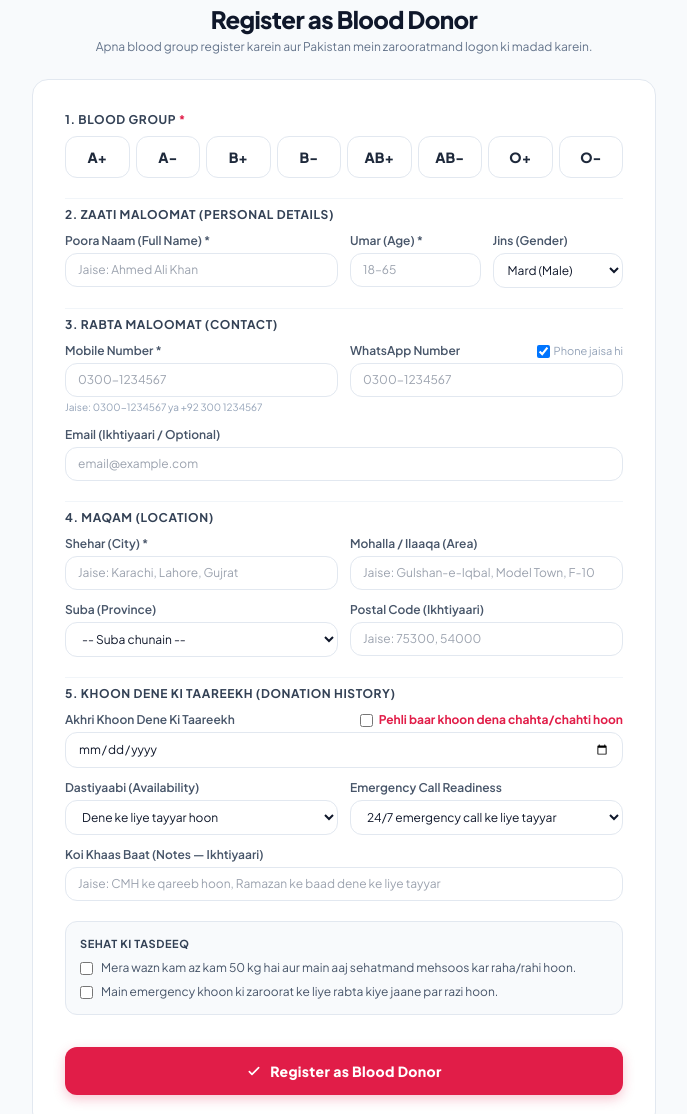
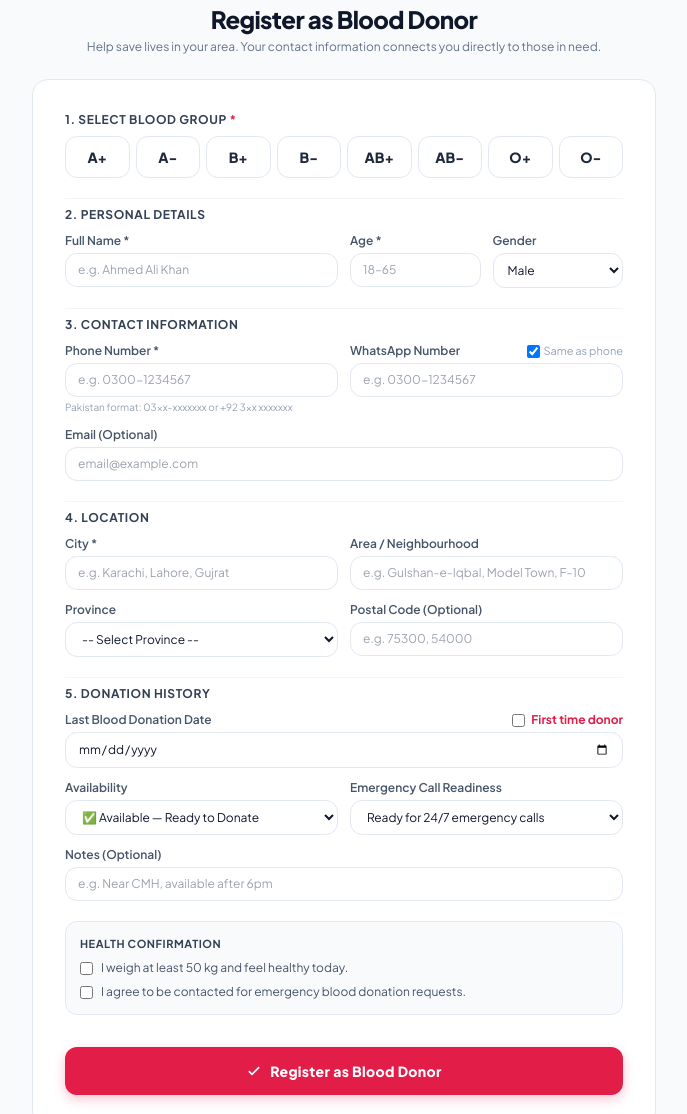
Before and after one commit to dev-codee/GCT-blood-lifesavers, a website: page public/register.html in a window 1280 px wide. Shown: the part 144-1258 px from the top of the page, without its empty margins (296-983 px from the left). Drawn offline with nearby package versions, Linux system fonts and the light colour scheme.

Commit message:
Fix availability dropdown labels in register form

```diff
--- a/public/register.html
+++ b/public/register.html
@@ -36,7 +36,7 @@
       </div>
       <h1 class="text-2xl font-black text-slate-900 tracking-tight">Register as Blood Donor</h1>
       <p class="text-xs text-slate-500 mt-1">
-        Apna blood group register karein aur Pakistan mein zarooratmand logon ki madad karein.
+        Help save lives in your area. Your contact information connects you directly to those in need.
       </p>
     </div>
 
@@ -47,7 +47,7 @@
         <!-- Blood Group -->
         <div>
           <label class="block font-bold text-slate-700 uppercase tracking-wider mb-2">
-            1. Blood Group <span class="text-rose-600">*</span>
+            1. Select Blood Group <span class="text-rose-600">*</span>
           </label>
           <div class="grid grid-cols-4 sm:grid-cols-8 gap-1.5" id="blood-selector">
             <button type="button" onclick="selectBloodGroup('A+')" class="bg-blood-opt py-2.5 px-2 rounded-xl font-black text-sm border text-center transition border-slate-200 bg-white text-slate-800 hover:border-slate-400" data-group="A+">A+</button>
@@ -65,23 +65,23 @@
         <!-- Personal Info -->
         <div class="pt-2 border-t border-slate-100">
           <label class="block font-bold text-slate-700 uppercase tracking-wider mb-2.5">
-            2. Zaati Maloomat (Personal Details)
+            2. Personal Details
           </label>
           <div class="grid grid-cols-1 sm:grid-cols-12 gap-3">
             <div class="sm:col-span-6">
-              <label class="block font-semibold text-slate-600 mb-1">Poora Naam (Full Name) *</label>
-              <input type="text" id="name" required placeholder="Jaise: Ahmed Ali Khan" class="input-minimal w-full px-3 py-2 rounded-xl">
+              <label class="block font-semibold text-slate-600 mb-1">Full Name *</label>
+              <input type="text" id="name" required placeholder="e.g. Ahmed Ali Khan" class="input-minimal w-full px-3 py-2 rounded-xl">
             </div>
             <div class="sm:col-span-3">
-              <label class="block font-semibold text-slate-600 mb-1">Umar (Age) *</label>
+              <label class="block font-semibold text-slate-600 mb-1">Age *</label>
               <input type="number" id="age" min="18" max="65" required placeholder="18–65" class="input-minimal w-full px-3 py-2 rounded-xl">
             </div>
             <div class="sm:col-span-3">
-              <label class="block font-semibold text-slate-600 mb-1">Jins (Gender)</label>
+              <label class="block font-semibold text-slate-600 mb-1">Gender</label>
               <select id="gender" class="input-minimal w-full px-2.5 py-2 rounded-xl">
-                <option value="Male">Mard (Male)</option>
-                <option value="Female">Aurat (Female)</option>
-                <option value="Other">Doosra (Other)</option>
+                <option value="Male">Male</option>
+                <option value="Female">Female</option>
+                <option value="Other">Other</option>
               </select>
             </div>
           </div>
@@ -90,26 +90,26 @@
         <!-- Contact Info -->
         <div class="pt-2 border-t border-slate-100">
           <label class="block font-bold text-slate-700 uppercase tracking-wider mb-2.5">
-            3. Rabta Maloomat (Contact)
+            3. Contact Information
           </label>
           <div class="grid grid-cols-1 sm:grid-cols-2 gap-3">
             <div>
-              <label class="block font-semibold text-slate-600 mb-1">Mobile Number *</label>
-              <input type="tel" id="phone" required placeholder="0300-1234567" oninput="syncWhatsapp()" class="input-minimal w-full px-3 py-2 rounded-xl">
-              <p class="text-[10px] text-slate-400 mt-0.5">Jaise: 0300-1234567 ya +92 300 1234567</p>
+              <label class="block font-semibold text-slate-600 mb-1">Phone Number *</label>
+              <input type="tel" id="phone" required placeholder="e.g. 0300-1234567" oninput="syncWhatsapp()" class="input-minimal w-full px-3 py-2 rounded-xl">
+              <p class="text-[10px] text-slate-400 mt-0.5">Pakistan format: 03xx-xxxxxxx or +92 3xx xxxxxxx</p>
             </div>
             <div>
               <div class="flex items-center justify-between mb-1">
                 <label class="font-semibold text-slate-600">WhatsApp Number</label>
                 <label class="flex items-center gap-1 text-[11px] text-slate-400 cursor-pointer">
                   <input type="checkbox" id="same-as-phone" checked onchange="handleSameAsPhone()" class="rounded border-slate-300 text-slate-900 focus:ring-0">
-                  <span>Phone jaisa hi</span>
+                  <span>Same as phone</span>
                 </label>
               </div>
-              <input type="tel" id="whatsapp" placeholder="0300-1234567" class="input-minimal w-full px-3 py-2 rounded-xl">
+              <input type="tel" id="whatsapp" placeholder="e.g. 0300-1234567" class="input-minimal w-full px-3 py-2 rounded-xl">
             </div>
             <div class="sm:col-span-2">
-              <label class="block font-semibold text-slate-600 mb-1">Email (Ikhtiyaari / Optional)</label>
+              <label class="block font-semibold text-slate-600 mb-1">Email (Optional)</label>
               <input type="email" id="email" placeholder="email@example.com" class="input-minimal w-full px-3 py-2 rounded-xl">
             </div>
           </div>
@@ -118,53 +118,32 @@
         <!-- Location -->
         <div class="pt-2 border-t border-slate-100">
           <label class="block font-bold text-slate-700 uppercase tracking-wider mb-2.5">
-            4. Maqam (Location)
+            4. Location
           </label>
           <div class="grid grid-cols-1 sm:grid-cols-2 gap-3">
             <div>
-              <label class="block font-semibold text-slate-600 mb-1">Shehar (City) *</label>
-              <input type="text" id="city" required placeholder="Jaise: Karachi, Lahore, Gujrat" list="city-list" class="input-minimal w-full px-3 py-2 rounded-xl">
+              <label class="block font-semibold text-slate-600 mb-1">City *</label>
+              <input type="text" id="city" required placeholder="e.g. Karachi, Lahore, Gujrat" list="city-list" class="input-minimal w-full px-3 py-2 rounded-xl">
               <datalist id="city-list">
-                <option value="Karachi">
-                <option value="Lahore">
-                <option value="Islamabad">
-                <option value="Rawalpindi">
-                <option value="Faisalabad">
-                <option value="Multan">
-                <option value="Gujranwala">
-                <option value="Gujrat">
-                <option value="Sialkot">
-                <option value="Peshawar">
-                <option value="Quetta">
-                <option value="Hyderabad">
-                <option value="Sukkur">
-                <option value="Larkana">
-                <option value="Bahawalpur">
-                <option value="Sargodha">
-                <option value="Sheikhupura">
-                <option value="Jhang">
-                <option value="Rahim Yar Khan">
-                <option value="Mardan">
-                <option value="Mingora">
-                <option value="Kasur">
-                <option value="Dera Ghazi Khan">
-                <option value="Nawabshah">
-                <option value="Sahiwal">
-                <option value="Mirpur Khas">
-                <option value="Okara">
-                <option value="Mandi Bahauddin">
-                <option value="Abbottabad">
-                <option value="Muzaffarabad">
+                <option value="Karachi"><option value="Lahore"><option value="Islamabad">
+                <option value="Rawalpindi"><option value="Faisalabad"><option value="Multan">
+                <option value="Gujranwala"><option value="Gujrat"><option value="Sialkot">
+                <option value="Peshawar"><option value="Quetta"><option value="Hyderabad">
+                <option value="Sukkur"><option value="Larkana"><option value="Bahawalpur">
+                <option value="Sargodha"><option value="Sheikhupura"><option value="Jhang">
+                <option value="Rahim Yar Khan"><option value="Mardan"><option value="Mingora">
+                <option value="Kasur"><option value="Dera Ghazi Khan"><option value="Sahiwal">
+                <option value="Abbottabad"><option value="Muzaffarabad"><option value="Mandi Bahauddin">
               </datalist>
             </div>
             <div>
-              <label class="block font-semibold text-slate-600 mb-1">Mohalla / Ilaaqa (Area)</label>
-              <input type="text" id="area" placeholder="Jaise: Gulshan-e-Iqbal, Model Town, F-10" class="input-minimal w-full px-3 py-2 rounded-xl">
+              <label class="block font-semibold text-slate-600 mb-1">Area / Neighbourhood</label>
+              <input type="text" id="area" placeholder="e.g. Gulshan-e-Iqbal, Model Town, F-10" class="input-minimal w-full px-3 py-2 rounded-xl">
             </div>
             <div>
-              <label class="block font-semibold text-slate-600 mb-1">Suba (Province)</label>
+              <label class="block font-semibold text-slate-600 mb-1">Province</label>
               <select id="state" class="input-minimal w-full px-3 py-2 rounded-xl">
-                <option value="">-- Suba chunain --</option>
+                <option value="">-- Select Province --</option>
                 <option value="Punjab">Punjab</option>
                 <option value="Sindh">Sindh</option>
                 <option value="KPK">Khyber Pakhtunkhwa (KPK)</option>
@@ -175,8 +154,8 @@
               </select>
             </div>
             <div>
-              <label class="block font-semibold text-slate-600 mb-1">Postal Code (Ikhtiyaari)</label>
-              <input type="text" id="pincode" placeholder="Jaise: 75300, 54000" maxlength="6" class="input-minimal w-full px-3 py-2 rounded-xl">
+              <label class="block font-semibold text-slate-600 mb-1">Postal Code (Optional)</label>
+              <input type="text" id="pincode" placeholder="e.g. 75300, 54000" maxlength="6" class="input-minimal w-full px-3 py-2 rounded-xl">
             </div>
           </div>
         </div>
@@ -184,15 +163,15 @@
         <!-- Donation History -->
         <div class="pt-2 border-t border-slate-100">
           <label class="block font-bold text-slate-700 uppercase tracking-wider mb-2.5">
-            5. Khoon Dene Ki Taareekh (Donation History)
+            5. Donation History
           </label>
           <div class="space-y-3">
             <div>
               <div class="flex items-center justify-between mb-1">
-                <label class="font-semibold text-slate-600">Akhri Khoon Dene Ki Taareekh</label>
+                <label class="font-semibold text-slate-600">Last Blood Donation Date</label>
                 <label class="flex items-center gap-1.5 text-rose-600 font-bold cursor-pointer">
                   <input type="checkbox" id="first-time-donor" onchange="handleFirstTimeToggle()" class="rounded border-slate-300 text-rose-600 focus:ring-0">
-                  <span>Pehli baar khoon dena chahta/chahti hoon</span>
+                  <span>First time donor</span>
                 </label>
               </div>
               <input type="date" id="last-donation-date" onchange="calculateEligibilityPreview()" class="input-minimal w-full px-3 py-2 rounded-xl">
@@ -201,39 +180,39 @@
 
             <div class="grid grid-cols-1 sm:grid-cols-2 gap-3">
               <div>
-                <label class="block font-semibold text-slate-600 mb-1">Dastiyaabi (Availability)</label>
+                <label class="block font-semibold text-slate-600 mb-1">Availability</label>
                 <select id="availability" class="input-minimal w-full px-3 py-2 rounded-xl">
-                  <option value="available">Dene ke liye tayyar hoon</option>
-                  <option value="emergency_only">Sirf emergency mein</option>
-                  <option value="unavailable">Abhi dastiyaab nahin</option>
+                  <option value="available">✅ Available — Ready to Donate</option>
+                  <option value="emergency_only">🚨 Emergency Cases Only</option>
+                  <option value="unavailable">⏸ Temporarily Unavailable</option>
                 </select>
               </div>
               <div>
                 <label class="block font-semibold text-slate-600 mb-1">Emergency Call Readiness</label>
                 <select id="emergency_ready" class="input-minimal w-full px-3 py-2 rounded-xl">
-                  <option value="1">24/7 emergency call ke liye tayyar</option>
-                  <option value="0">Sirf din mein call karein</option>
+                  <option value="1">Ready for 24/7 emergency calls</option>
+                  <option value="0">Daytime hours only</option>
                 </select>
               </div>
             </div>
 
             <div>
-              <label class="block font-semibold text-slate-600 mb-1">Koi Khaas Baat (Notes — Ikhtiyaari)</label>
-              <input type="text" id="notes" placeholder="Jaise: CMH ke qareeb hoon, Ramazan ke baad dene ke liye tayyar" class="input-minimal w-full px-3 py-2 rounded-xl">
+              <label class="block font-semibold text-slate-600 mb-1">Notes (Optional)</label>
+              <input type="text" id="notes" placeholder="e.g. Near CMH, available after 6pm" class="input-minimal w-full px-3 py-2 rounded-xl">
             </div>
           </div>
         </div>
 
         <!-- Health Checklist -->
         <div class="bg-slate-50 border border-slate-200 rounded-xl p-3.5 space-y-2 text-slate-600">
-          <p class="font-bold text-slate-700 text-[11px] uppercase tracking-wider mb-1.5">Sehat ki Tasdeeq</p>
+          <p class="font-bold text-slate-700 text-[11px] uppercase tracking-wider mb-1.5">Health Confirmation</p>
           <label class="flex items-start gap-2 cursor-pointer">
             <input type="checkbox" required class="mt-0.5 rounded border-slate-300 text-slate-900 focus:ring-0">
-            <span>Mera wazn kam az kam 50 kg hai aur main aaj sehatmand mehsoos kar raha/rahi hoon.</span>
+            <span>I weigh at least 50 kg and feel healthy today.</span>
           </label>
           <label class="flex items-start gap-2 cursor-pointer">
             <input type="checkbox" required class="mt-0.5 rounded border-slate-300 text-slate-900 focus:ring-0">
-            <span>Main emergency khoon ki zaroorat ke liye rabta kiye jaane par razi hoon.</span>
+            <span>I agree to be contacted for emergency blood donation requests.</span>
           </label>
         </div>
 
@@ -253,13 +232,10 @@
   <!-- SUCCESS MODAL -->
   <div id="success-modal" class="hidden fixed inset-0 z-50 bg-slate-900/50 flex items-center justify-center p-4 backdrop-blur-xs">
     <div class="bg-white rounded-2xl max-w-sm w-full p-6 text-center border border-slate-200 shadow-xl">
-      <div class="w-12 h-12 bg-emerald-50 text-emerald-600 border border-emerald-200 rounded-full flex items-center justify-center mx-auto mb-3 text-xl font-bold">
-        ✓
-      </div>
-      <h2 class="text-lg font-black text-slate-900 mb-1">Mubarak ho! Successfully Registered</h2>
-      <p class="text-xs text-slate-500 mb-5">Aap ab GCT Lifesavers voluntary blood donor network mein shamil ho gaye hain.</p>
+      <div class="w-12 h-12 bg-emerald-50 text-emerald-600 border border-emerald-200 rounded-full flex items-center justify-center mx-auto mb-3 text-xl font-bold">✓</div>
+      <h2 class="text-lg font-black text-slate-900 mb-1">Registered Successfully!</h2>
+      <p class="text-xs text-slate-500 mb-5">You are now listed in the GCT Lifesavers voluntary blood donor network.</p>
 
-      <!-- Minimal Pass Card -->
       <div class="bg-slate-900 text-white rounded-xl p-4 text-left mb-4 shadow-sm">
         <div class="flex items-center justify-between mb-2">
           <span class="text-[10px] uppercase font-bold text-slate-400">Donor Badge — GCT Lifesavers</span>
@@ -271,10 +247,10 @@
 
       <div class="space-y-2">
         <button onclick="shareFormLink()" class="w-full py-2 bg-emerald-600 hover:bg-emerald-700 text-white font-semibold text-xs rounded-xl transition">
-          Registration Link Share Karein
+          Share Registration Link
         </button>
         <a href="/" class="block w-full py-2 bg-slate-100 hover:bg-slate-200 text-slate-700 font-semibold text-xs rounded-xl transition">
-          Public Directory Dekhein
+          Go to Public Directory
         </a>
       </div>
     </div>
@@ -297,8 +273,7 @@
     }
 
     function syncWhatsapp() {
-      const same = document.getElementById('same-as-phone').checked;
-      if (same) {
+      if (document.getElementById('same-as-phone').checked) {
         document.getElementById('whatsapp').value = document.getElementById('phone').value;
       }
     }
@@ -319,12 +294,11 @@
       const isFirst = document.getElementById('first-time-donor').checked;
       const dateInput = document.getElementById('last-donation-date');
       const box = document.getElementById('eligibility-status-box');
-
       if (isFirst) {
         dateInput.value = '';
         dateInput.disabled = true;
         box.className = 'mt-2 p-2.5 rounded-xl text-xs font-semibold bg-emerald-50 text-emerald-700 border border-emerald-200';
-        box.innerHTML = '✅ <b>Eligible:</b> Pehli baar dene wale foran eligible hain.';
+        box.innerHTML = '✅ <b>Eligible:</b> First-time donors are eligible immediately after initial screening.';
         box.classList.remove('hidden');
       } else {
         dateInput.disabled = false;
@@ -336,27 +310,25 @@
       const dateVal = document.getElementById('last-donation-date').value;
       const box = document.getElementById('eligibility-status-box');
       if (!dateVal) { box.classList.add('hidden'); return; }
-
       const diffDays = Math.floor((Date.now() - new Date(dateVal)) / 86400000);
       const cooldown = 90;
       box.classList.remove('hidden');
       if (diffDays >= cooldown) {
         box.className = 'mt-2 p-2.5 rounded-xl text-xs font-semibold bg-emerald-50 text-emerald-700 border border-emerald-200';
-        box.innerHTML = `✅ <b>Eligible:</b> Akhri baar se ${diffDays} din ho gaye — 90 din poore ho gaye!`;
+        box.innerHTML = `✅ <b>Eligible:</b> ${diffDays} days since last donation — 90-day cooldown complete.`;
       } else {
         box.className = 'mt-2 p-2.5 rounded-xl text-xs font-semibold bg-amber-50 text-amber-800 border border-amber-200';
-        box.innerHTML = `⏳ <b>Cooldown mein:</b> Aur <b>${cooldown - diffDays} din</b> baad eligible honge.`;
+        box.innerHTML = `⏳ <b>In Recovery:</b> Eligible again in <b>${cooldown - diffDays} days</b>.`;
       }
     }
 
     async function handleDonorSubmit(e) {
       e.preventDefault();
       if (!selectedBlood) {
-        showToast('Pehle apna blood group chunain', 'error');
+        showToast('Please select your blood group', 'error');
         window.scrollTo({ top: 0, behavior: 'smooth' });
         return;
       }
-
       const isFirstTime = document.getElementById('first-time-donor').checked;
       const payload = {
         name: document.getElementById('name').value,
@@ -379,7 +351,7 @@
 
       const btn = document.getElementById('submit-btn');
       btn.disabled = true;
-      btn.innerHTML = '<span class="text-white">Jama ho raha hai...</span>';
+      btn.innerHTML = '<span class="text-white">Submitting...</span>';
 
       try {
         const res = await fetch('/api/donors', {
@@ -387,11 +359,8 @@
           headers: { 'Content-Type': 'application/json' },
           body: JSON.stringify(payload)
         });
-
         let data;
-        try { data = await res.json(); } catch {
-          throw new Error(`Server error (${res.status})`);
-        }
+        try { data = await res.json(); } catch { throw new Error(`Server error (${res.status})`); }
 
         if (res.ok && data.success) {
           document.getElementById('pass-name').textContent = payload.name;
@@ -399,7 +368,7 @@
           document.getElementById('pass-location').textContent = `${payload.city}${payload.state ? ', ' + payload.state : ''}`;
           document.getElementById('success-modal').classList.remove('hidden');
         } else {
-          showToast(data.error || 'Registration mein kharaabi', 'error');
+          showToast(data.error || 'Registration failed', 'error');
           btn.disabled = false;
           btn.innerHTML = '<svg class="w-4 h-4 text-white" fill="none" stroke="currentColor" viewBox="0 0 24 24"><path stroke-linecap="round" stroke-linejoin="round" stroke-width="2.5" d="M5 13l4 4L19 7"/></svg><span class="text-white font-extrabold text-sm tracking-wide">Register as Blood Donor</span>';
         }
@@ -411,8 +380,7 @@
     }
 
     function shareFormLink() {
-      const url = window.location.href;
-      shareLink('GCT Lifesavers Blood Donor Registration', 'Apna blood group register karein aur Pakistan mein zarooratmand logon ki madad karein.', url);
+      shareLink('GCT Lifesavers Blood Donor Registration', 'Register as a voluntary donor to help save lives.', window.location.href);
     }
   </script>
 </body>
```
